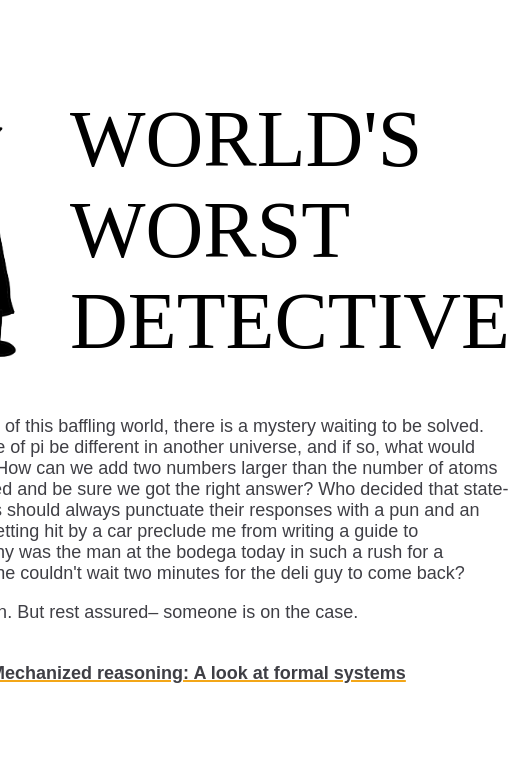
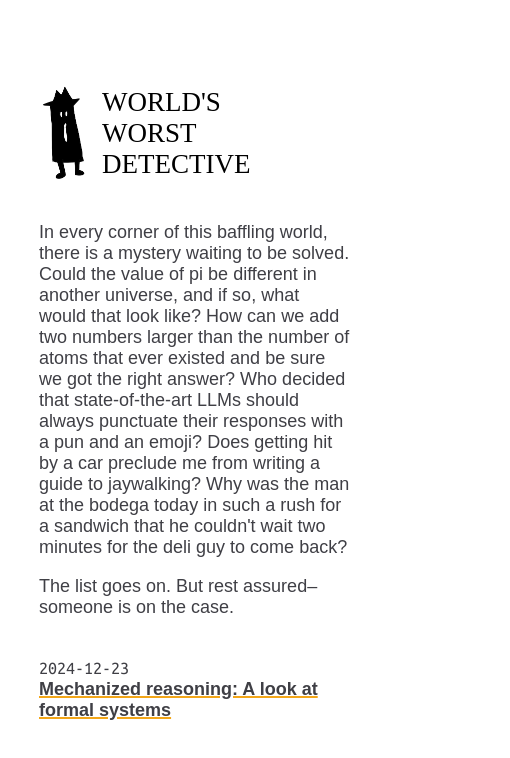
Before and after one commit to marcos-acosta/worlds-worst-detective, a React (Vite) app: page / in a window 390 px wide. Shown: the top 758 px of the page, 510 px wide, since content can reach past the window. Built offline with nearby package versions, Linux system fonts and the light colour scheme; a web font is replaced by a local one.

Commit message:
Make homepage responsive

```diff
--- a/src/components/Homepage.module.css
+++ b/src/components/Homepage.module.css
@@ -3,10 +3,11 @@
   display: flex;
   flex-direction: row;
   justify-content: center;
+  font-size: clamp(18px, 1.5vw, 24px);
 }
 
 .homepageContent {
-  width: 40%;
+  width: clamp(250px, 80%, 900px);
   display: flex;
   flex-direction: row;
   justify-content: center;
@@ -21,12 +22,12 @@
 }
 
 .detectiveImage {
-  width: 150px;
-  margin-right: 40px;
+  width: clamp(50px, 10vw, 150px);
+  margin-right: clamp(13px, 2.7vw, 40px);
 }
 
 .detectiveTitle {
-  font-size: 80px;
+  font-size: clamp(27px, 5.3vw, 80px);
   font-family: "Xanh Mono";
   text-transform: uppercase;
   color: black;
```
